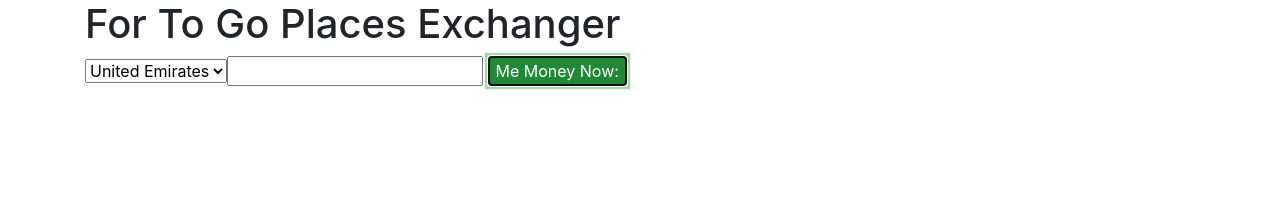
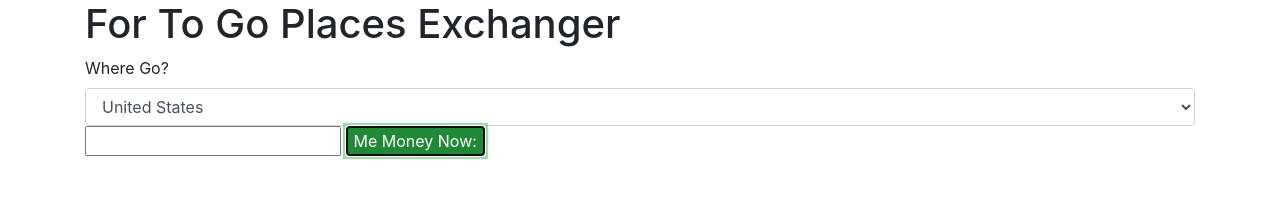
Before and after one commit to Singleballtheory/currency, a website built with webpack: page src/index.html in a window 1280 px wide. Both pictures are taken after a click on the button "Me Money Now:". Built offline with nearby package versions, Linux system fonts and the light colour scheme; no server answers.

Commit message:
complete getElements with first select option

```diff
--- a/src/index.html
+++ b/src/index.html
@@ -5,9 +5,10 @@
 <body>
   <div class="container">
     <h1>For To Go Places Exchanger</h1>
-    <div class="countryCurrency"></div>
-      <select id="amount" type="number">
-        <option value="AED">United Emirates</option>
+    <div>
+      <label for="country">Where Go?</label>
+      <select class="form-control" id="country">
+        <option value="USD">United States</option>
       <label for="dollarAmount">Money Me.</label>
       <input id="dollarAmount" type="number">
       <button class="btn-success" id="exchangeMoney">Me Money Now:</button>
--- a/src/index.js
+++ b/src/index.js
@@ -5,8 +5,10 @@ import './css/styles.css';
 import Service from './service.js';
 
 function getElements(response) {
-  if (response.conversion_rates.AED) {
-    $('.showMoney').html(`The exchange of x dollars is equal to ${response.conversion_rates.USD}`);
+  let country = $('#country').val();
+  if (country === "USD") {
+    let convertedAmount = $('#dollarAmount').val() * response.conversion_rates.USD;
+    $('.showMoney').html(`The exchange of x dollars is equal to ${convertedAmount}`);
   }  else {
     $('.showErrors').text(`There was an error: ${response.message}`);
   }
```
